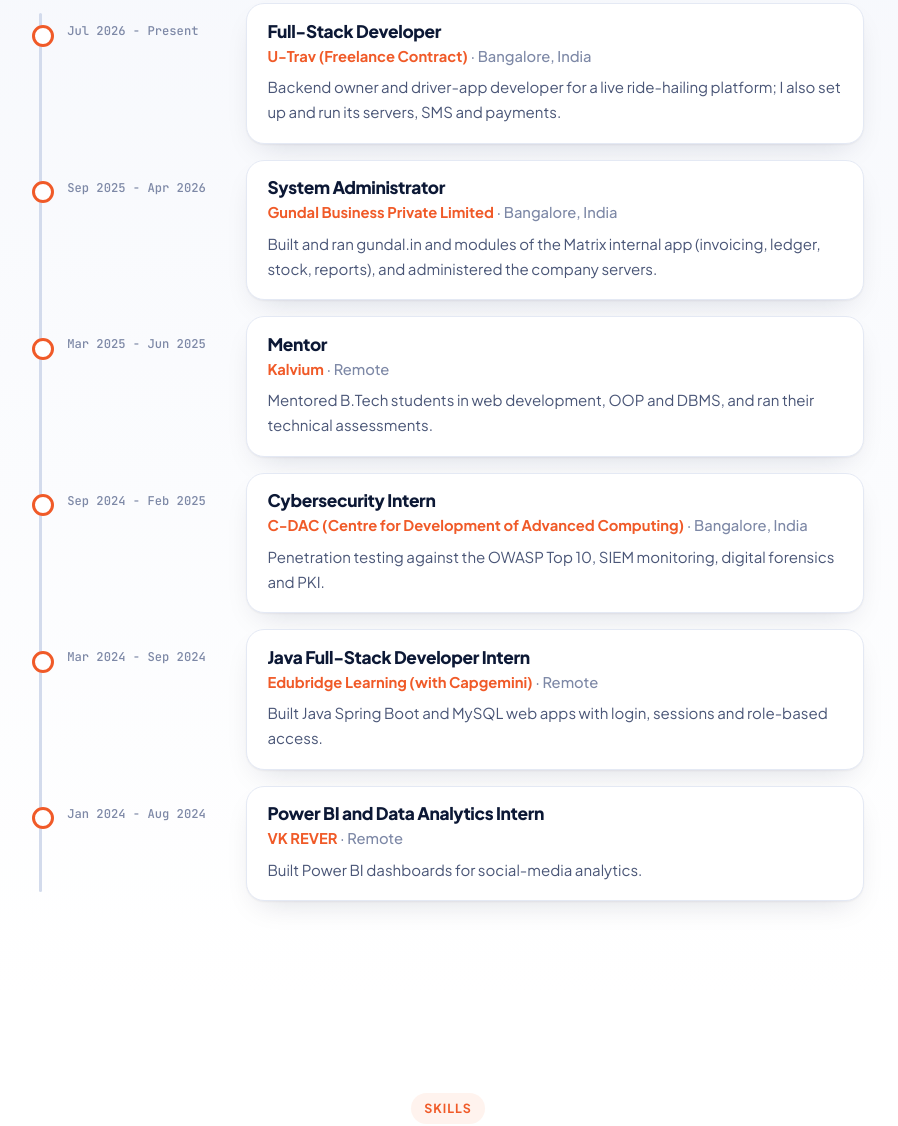
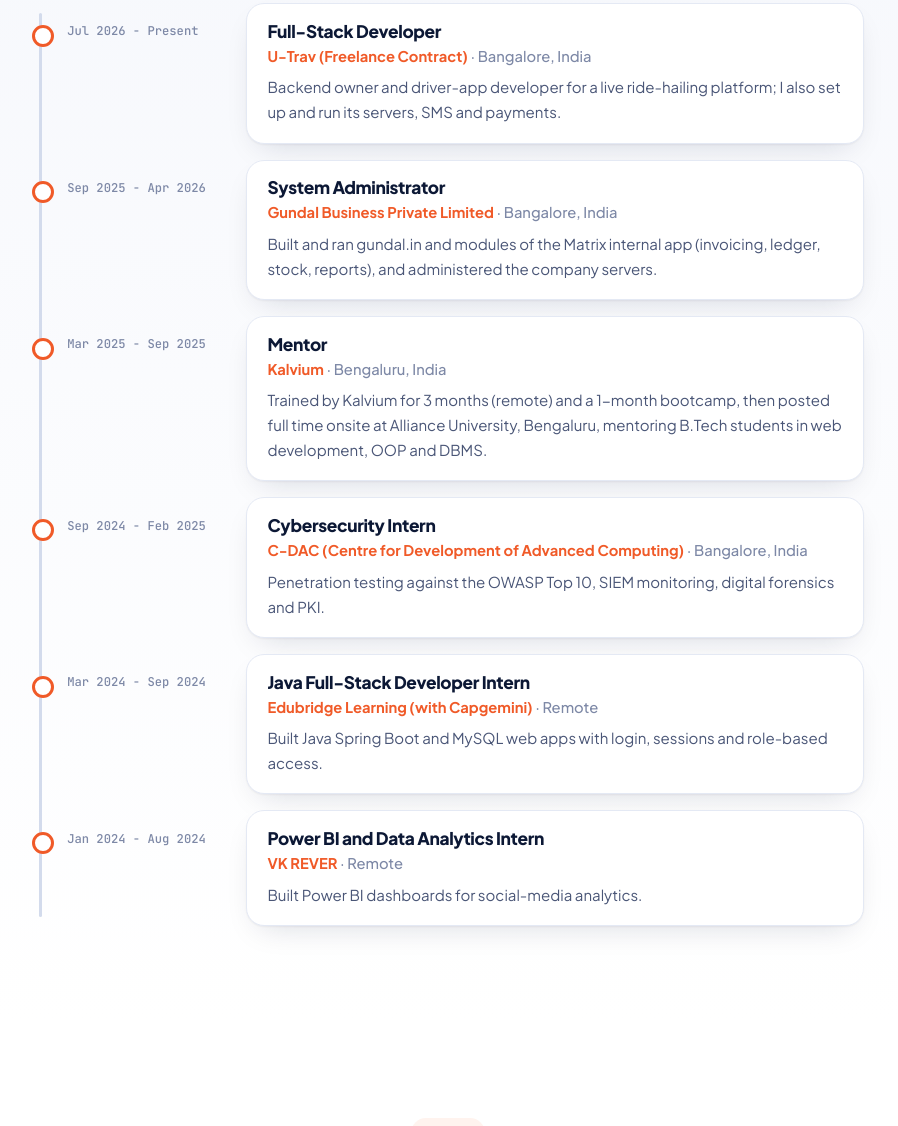
Before and after one commit to poojapc123/poojapc123.github.io, a plain HTML site: page index.html in a window 1280 px wide. Shown: the part 6639-7765 px from the top of the page, without its empty margins (192-1090 px from the left). Drawn offline with Linux system fonts and the light colour scheme.

Commit message:
Portfolio: Kalvium mentor role onsite at Alliance University, Mar-Sep 2025
Co-Authored-By: Claude Opus 5.5 <noreply@anthropic.com>

```diff
--- a/index.html
+++ b/index.html
@@ -610,11 +610,11 @@ img { display: block; max-width: 100%; height: auto; }
           </div>
         </li>
         <li class="tl">
-          <p class="tl__date">Mar 2025 - Jun 2025</p>
+          <p class="tl__date">Mar 2025 - Sep 2025</p>
           <div class="tl__card">
             <h3>Mentor</h3>
-            <p class="tl__org">Kalvium <span>· Remote</span></p>
-            <p class="tl__text">Mentored B.Tech students in web development, OOP and DBMS, and ran their technical assessments.</p>
+            <p class="tl__org">Kalvium <span>· Bengaluru, India</span></p>
+            <p class="tl__text">Trained by Kalvium for 3 months (remote) and a 1-month bootcamp, then posted full time onsite at Alliance University, Bengaluru, mentoring B.Tech students in web development, OOP and DBMS.</p>
           </div>
         </li>
         <li class="tl">
```
Also changed, not shown: llms.txt, 1 other file.
